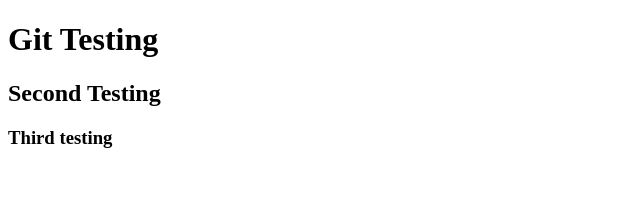
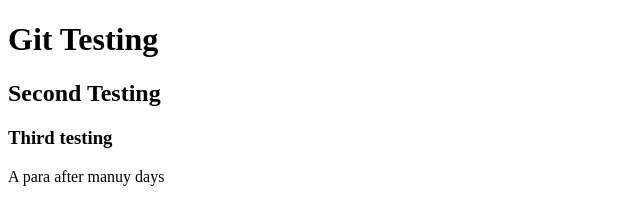
Before and after one commit to anniezh12/Bootstrap-course-june-2020, a plain HTML site: page index.html in a window 1280 px wide. Shown: the whole page, without its empty margins (0-640 px from the left). Drawn offline with Linux system fonts and the light colour scheme.

Commit message:
Testibg para

```diff
--- a/index.html
+++ b/index.html
@@ -5,5 +5,6 @@
         <h1>Git Testing</h1>
         <h2>Second Testing</h2>
         <h3>Third testing</h3>
+        <p> A para after manuy days</p>
     </boody>
 </html>
```
